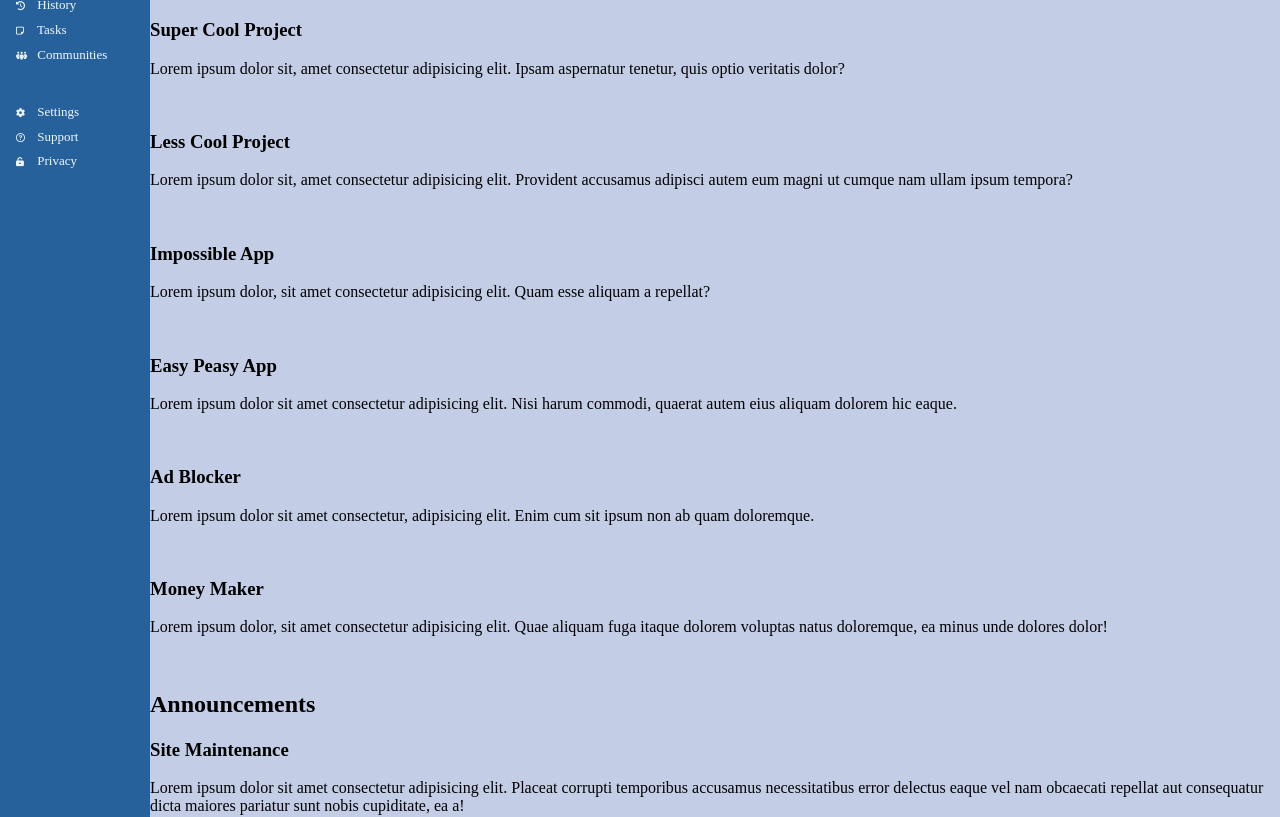
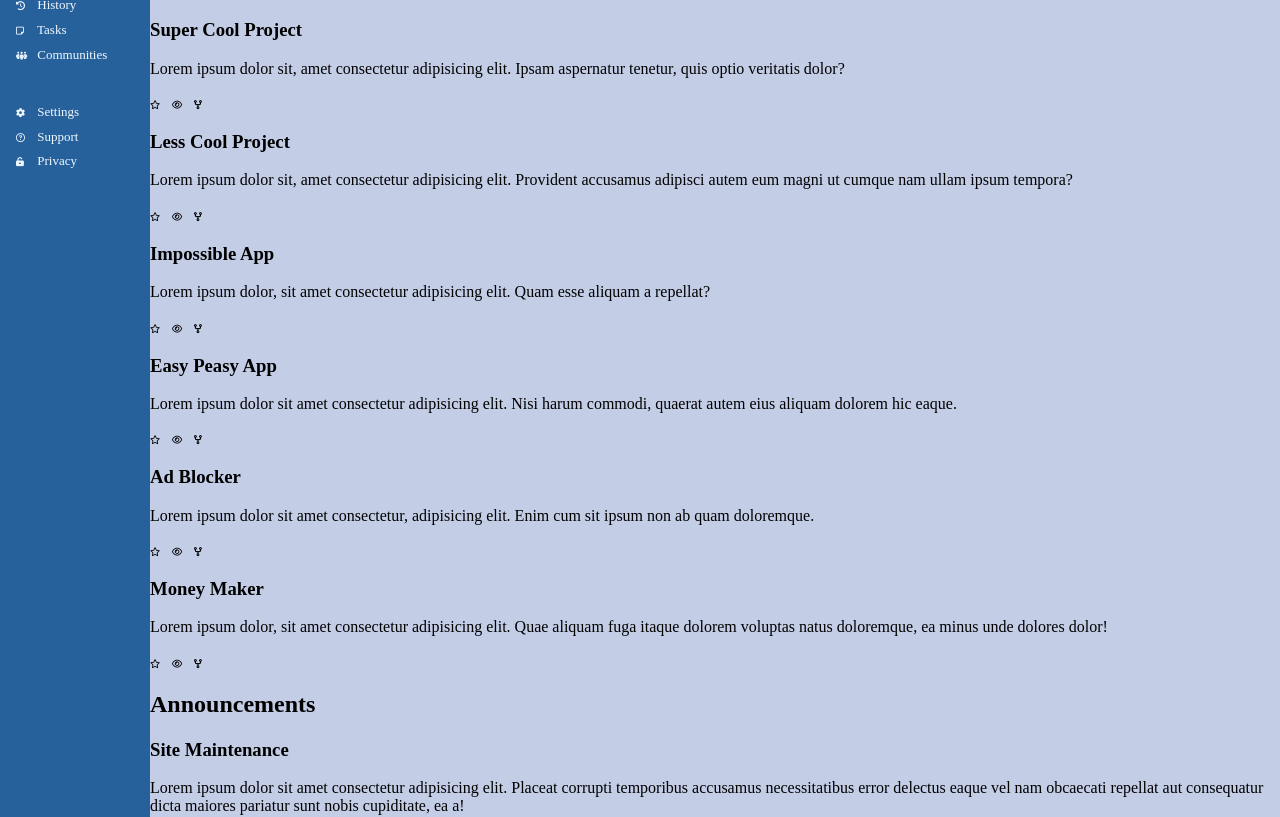
Before and after one commit to JasonPBurke/admin-dashboard, a website: page index.html in a window 1280 px wide. Shown: the part 138-955 px from the top of the page. Drawn offline with nearby package versions, Linux system fonts and the light colour scheme; a web font is replaced by a local one.

Commit message:
completed dashboard layout

```diff
--- a/index.html
+++ b/index.html
@@ -6,6 +6,12 @@
     <meta name="viewport" content="width=device-width, initial-scale=1.0" />
     <link rel="stylesheet" href="./style.css" />
     <link rel="stylesheet" href="./node_modules/normalize.css/normalize.css" />
+    <link rel="preconnect" href="https://fonts.googleapis.com" />
+    <link rel="preconnect" href="https://fonts.gstatic.com" crossorigin />
+    <link
+      href="https://fonts.googleapis.com/css2?family=Sofia+Sans+Semi+Condensed:wght@400;500;600;700&display=swap"
+      rel="stylesheet"
+    />
     <script src="./app.js"></script>
     <script
       src="https://kit.fontawesome.com/e1d40d7d6f.js"
@@ -100,8 +106,8 @@
         </ul>
       </aside>
       <main class="main-content">
+        <h2 class="main-header-one">Your Projects</h2>
         <div class="main-left">
-          <h2>Your Projects</h2>
           <div class="card">
             <h3>Super Cool Project</h3>
             <p>
@@ -109,9 +115,9 @@
               aspernatur tenetur, quis optio veritatis dolor?
             </p>
             <div class="card-links">
-              <i></i>
-              <i></i>
-              <i></i>
+              <i class="fa-regular fa-star"></i>
+              <i class="fa-regular fa-eye"></i>
+              <i class="fa-solid fa-code-fork"></i>
             </div>
           </div>
           <div class="card">
@@ -122,9 +128,9 @@
               ipsum tempora?
             </p>
             <div class="card-links">
-              <i></i>
-              <i></i>
-              <i></i>
+              <i class="fa-regular fa-star"></i>
+              <i class="fa-regular fa-eye"></i>
+              <i class="fa-solid fa-code-fork"></i>
             </div>
           </div>
           <div class="card">
@@ -134,9 +140,9 @@
               esse aliquam a repellat?
             </p>
             <div class="card-links">
-              <i></i>
-              <i></i>
-              <i></i>
+              <i class="fa-regular fa-star"></i>
+              <i class="fa-regular fa-eye"></i>
+              <i class="fa-solid fa-code-fork"></i>
             </div>
           </div>
           <div class="card">
@@ -146,9 +152,9 @@
               harum commodi, quaerat autem eius aliquam dolorem hic eaque.
             </p>
             <div class="card-links">
-              <i></i>
-              <i></i>
-              <i></i>
+              <i class="fa-regular fa-star"></i>
+              <i class="fa-regular fa-eye"></i>
+              <i class="fa-solid fa-code-fork"></i>
             </div>
           </div>
           <div class="card">
@@ -158,9 +164,9 @@
               sit ipsum non ab quam doloremque.
             </p>
             <div class="card-links">
-              <i></i>
-              <i></i>
-              <i></i>
+              <i class="fa-regular fa-star"></i>
+              <i class="fa-regular fa-eye"></i>
+              <i class="fa-solid fa-code-fork"></i>
             </div>
           </div>
           <div class="card">
@@ -171,14 +177,14 @@
               unde dolores dolor!
             </p>
             <div class="card-links">
-              <i></i>
-              <i></i>
-              <i></i>
+              <i class="fa-regular fa-star"></i>
+              <i class="fa-regular fa-eye"></i>
+              <i class="fa-solid fa-code-fork"></i>
             </div>
           </div>
         </div>
+        <h2 class="main-header-two">Announcements</h2>
         <div class="main-right">
-          <h2>Announcements</h2>
           <div class="announcements">
             <div>
               <h3>Site Maintenance</h3>
@@ -190,6 +196,7 @@
               </p>
             </div>
             <div>
+              <hr class="solid" />
               <h3>Community Share Day</h3>
               <p>
                 Lorem ipsum dolor sit amet consectetur adipisicing elit. Dolor
@@ -199,6 +206,7 @@
               </p>
             </div>
             <div>
+              <hr class="solid" />
               <h3>Updated Privacy Policy</h3>
               <p>
                 Lorem ipsum dolor sit amet consectetur adipisicing elit. Numquam
@@ -211,49 +219,49 @@
               </p>
             </div>
           </div>
-          <h2>Trending</h2>
+          <h2 class="main-header-two">Trending</h2>
           <div class="trending">
-            <div class="">
+            <div class="user-friends">
               <img
                 class="profile-icon"
                 src="./images/Hermes.ico"
                 alt="user icon"
               />
               <div class="greeting">
-                <p>(@rastaman)</p>
+                <p>@rastaman</p>
                 <p>Looking For Rope</p>
               </div>
             </div>
-            <div class="">
+            <div class="user-friends">
               <img
                 class="profile-icon"
                 src="./images/Zoidberg.ico"
                 alt="user icon"
               />
               <div class="greeting">
-                <p>(@whynotz)</p>
+                <p>@whynotz</p>
                 <p>Why Not Zoidberg</p>
               </div>
             </div>
-            <div class="">
+            <div class="user-friends">
               <img
                 class="profile-icon"
                 src="./images/Fry.ico"
                 alt="user icon"
               />
               <div class="greeting">
-                <p>(@leelalover)</p>
+                <p>@leelalover</p>
                 <p>Like Fry! Like Fry!</p>
               </div>
             </div>
-            <div class="">
+            <div class="user-friends">
               <img
                 class="profile-icon"
                 src="./images/Bender.ico"
                 alt="user icon"
               />
               <div class="greeting">
-                <p>(@shutupdaby)</p>
+                <p>@shutupdaby</p>
                 <p>Forget The Blackjack</p>
               </div>
             </div>
```
